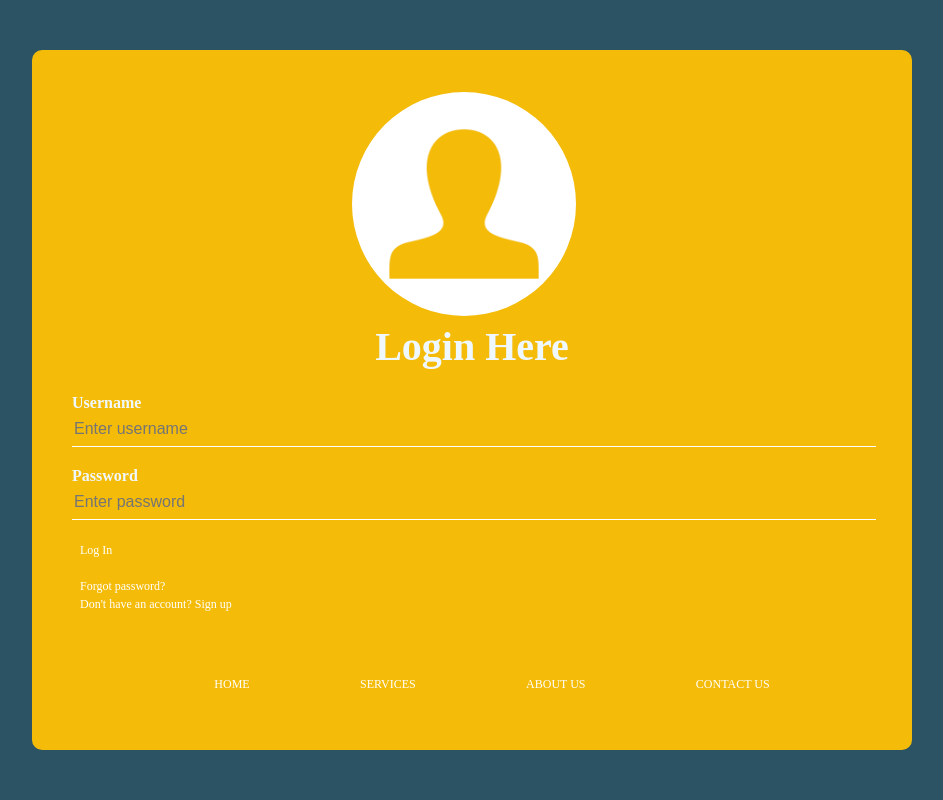
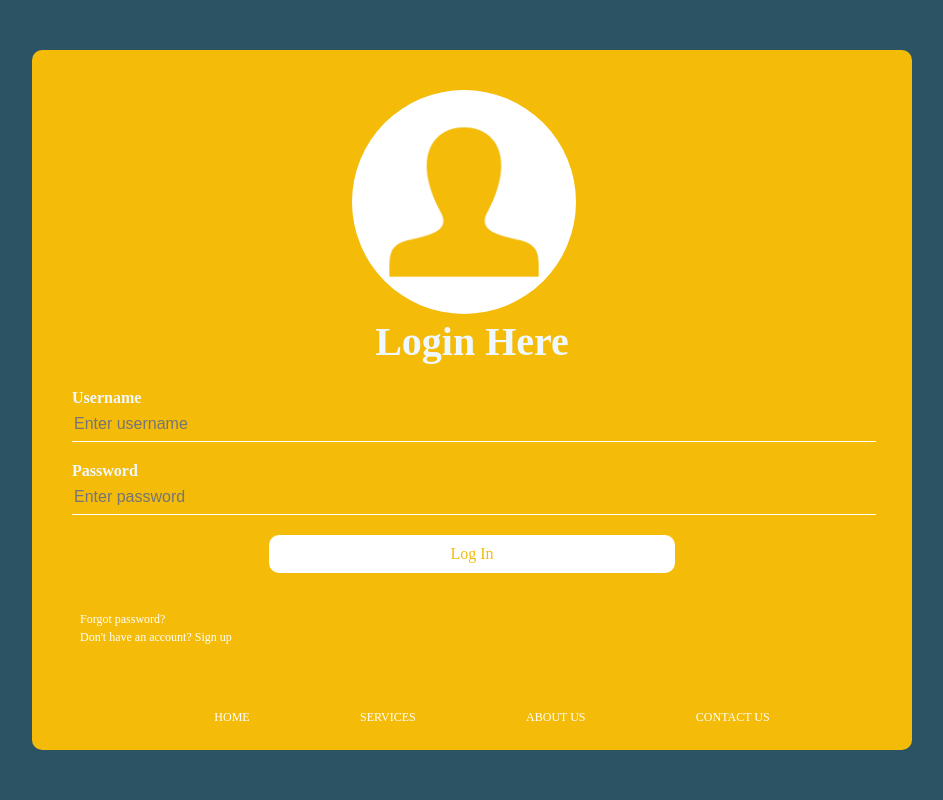
Before and after one commit to SecA-SWEG2012Batch-G3/Negadras-Online-Marketing, a PHP site: template final_project/app/views/loginPage.html in a window 1280 px wide. Shown: the whole page, without its empty margins (168-1111 px from the left). Run offline with PHP 8.4, Linux system fonts and the light colour scheme; the template is opened without the code that fills it, so the values that code supplies are empty.

Commit message:
Update login.css

```diff
--- a/final_project/resources/css/login.css
+++ b/final_project/resources/css/login.css
@@ -115,6 +115,7 @@ input[type="tel"] {
   display: flex;
   flex-direction: column;
   justify-content: space-around;
+  align-items: center;
 }
 .Signupbox input[type="text"],
 input[type="password"],
@@ -128,8 +129,10 @@ input[type="tel"] {
   color: #fff;
   font-size: 2vh;
   width: 100%;
+  transition: 0.5s;
+  /* transition-timing-function: ease-in-out; */
 }
-.Signupbox button {
+.Signupbox #button {
   border: none;
   outline: none;
   height: 4vh;
@@ -139,13 +142,41 @@ input[type="tel"] {
   font-size: 2vh;
   border-radius: 10px;
   margin-top: 20px;
+  display: flex;
+  justify-content: center;
+  align-items: center;
+  border: #fff solid;
 }
-.Signupbox button:hover {
+.Signupbox #button:hover {
   cursor: pointer;
   background: #f4bb09;
   border: #fff solid;
   color: #fff;
 }
+
+.login #button1 {
+  border: none;
+  outline: none;
+  height: 4vh;
+  width: 50%;
+  background: #fff;
+  color: #f4bb09;
+  font-size: 2vh;
+  border-radius: 10px;
+  margin-top: 20px;
+  display: flex;
+  justify-content: center;
+  align-items: center;
+  border: #fff solid;
+  margin: 0 auto;
+}
+.login #button1:hover {
+  cursor: pointer;
+  background: #f4bb09;
+  border: #fff solid;
+  color: #fff;
+}
+
 .Signupbox a {
     text-decoration: none;
     font-size: 2vh;
@@ -198,3 +229,9 @@ input[type="tel"] {
   font-size: 1.5vh;
   text-transform: uppercase;
 }
+
+.Signupbox span {
+  color: #e43838;
+  font-size: 1.5vh;
+  transition: 1s;
+}
```
